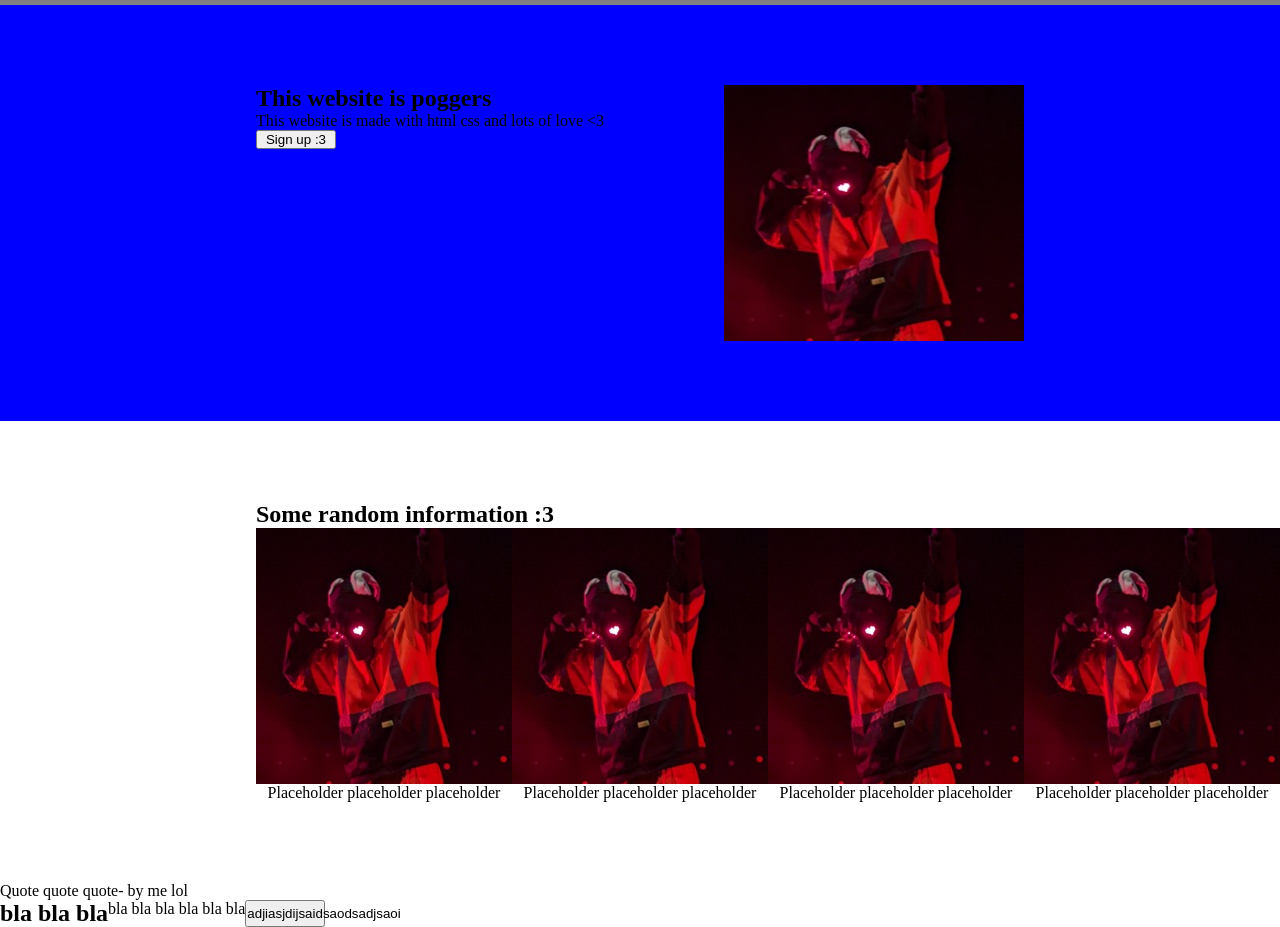
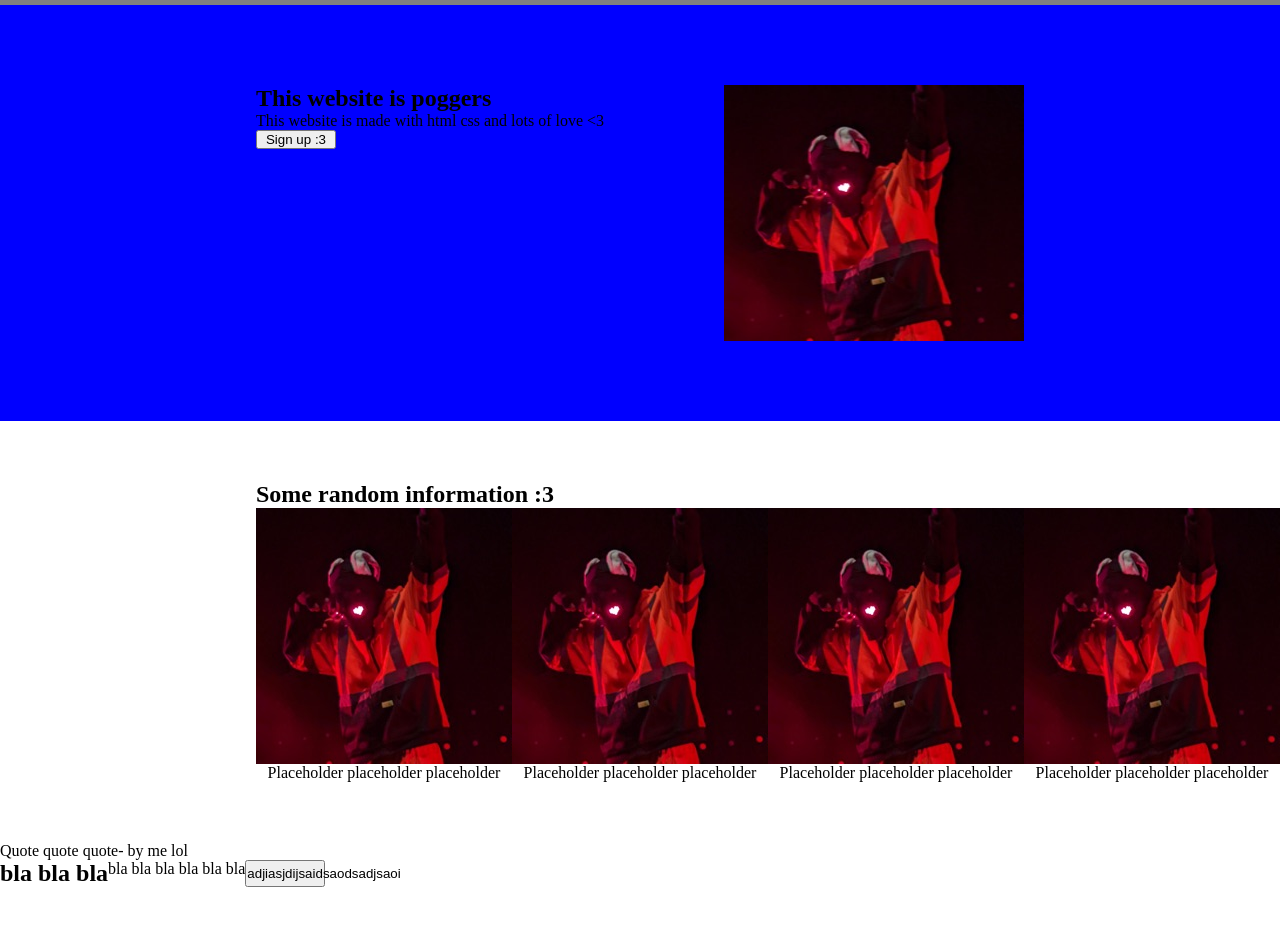
Before and after one commit to nyan-ko/odin-project-practice, a plain HTML site: page pages/landing-page-project/landing-index.html in a window 1280 px wide. Shown: the part 65-992 px from the top of the page. After the commit the page ends 952 px from the top, so only its background shows below. Drawn offline with Linux system fonts and the light colour scheme.

Commit message:
Split section one and two css

```diff
--- a/pages/landing-page-project/css/style.css
+++ b/pages/landing-page-project/css/style.css
@@ -20,11 +20,8 @@ body {
     flex: 1;
 }
 
-#one, #two {
+#one {
     padding: 80px 20vw;
-}
-
-#one {
     background-color: blue;
 }
 
@@ -36,6 +33,10 @@ body {
 .hero {
     display: flex;
     flex-direction: column;
+}
+
+#two {
+    padding: 60px 20vw;
 }
 
 #two .flex-content {
```
